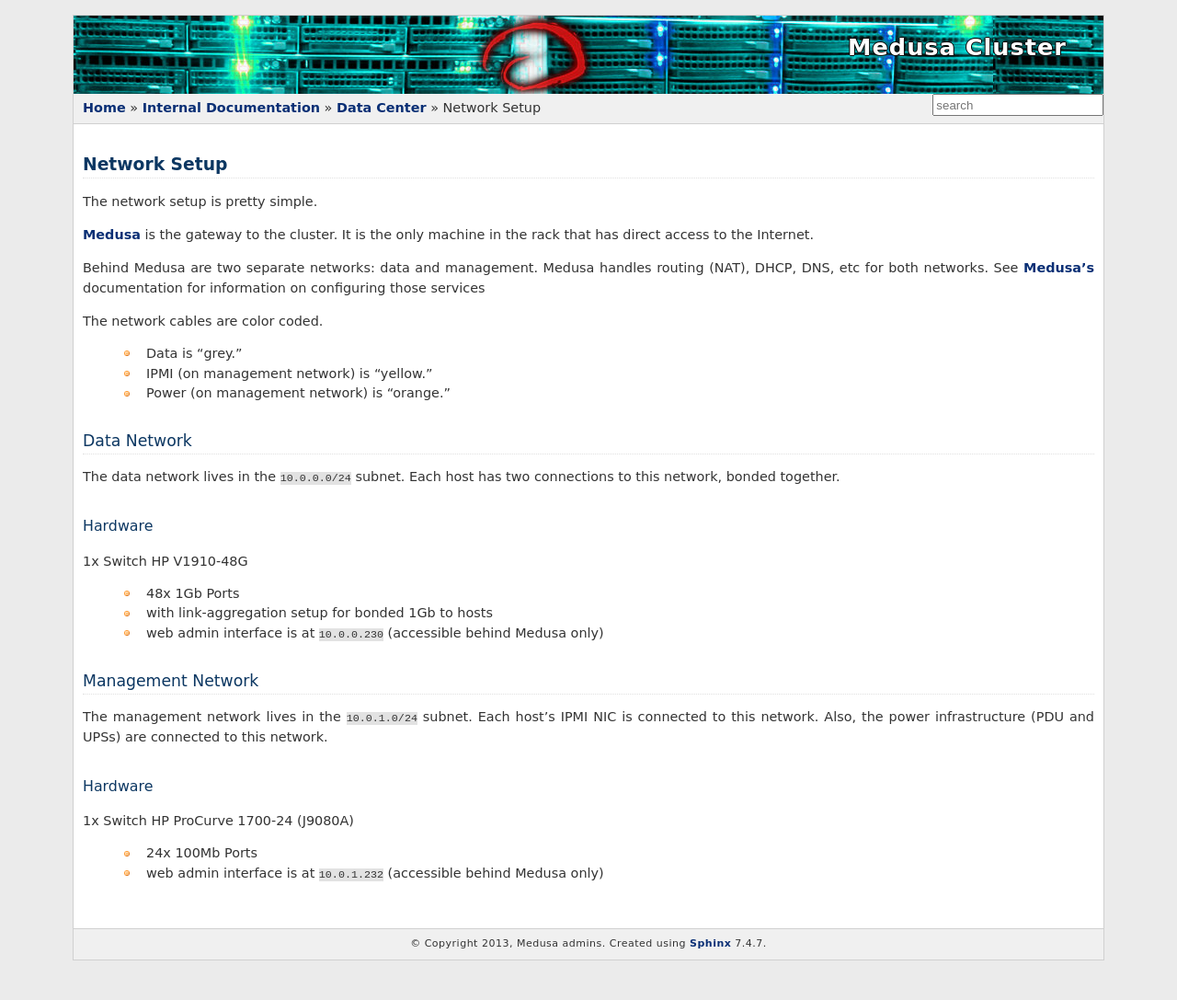
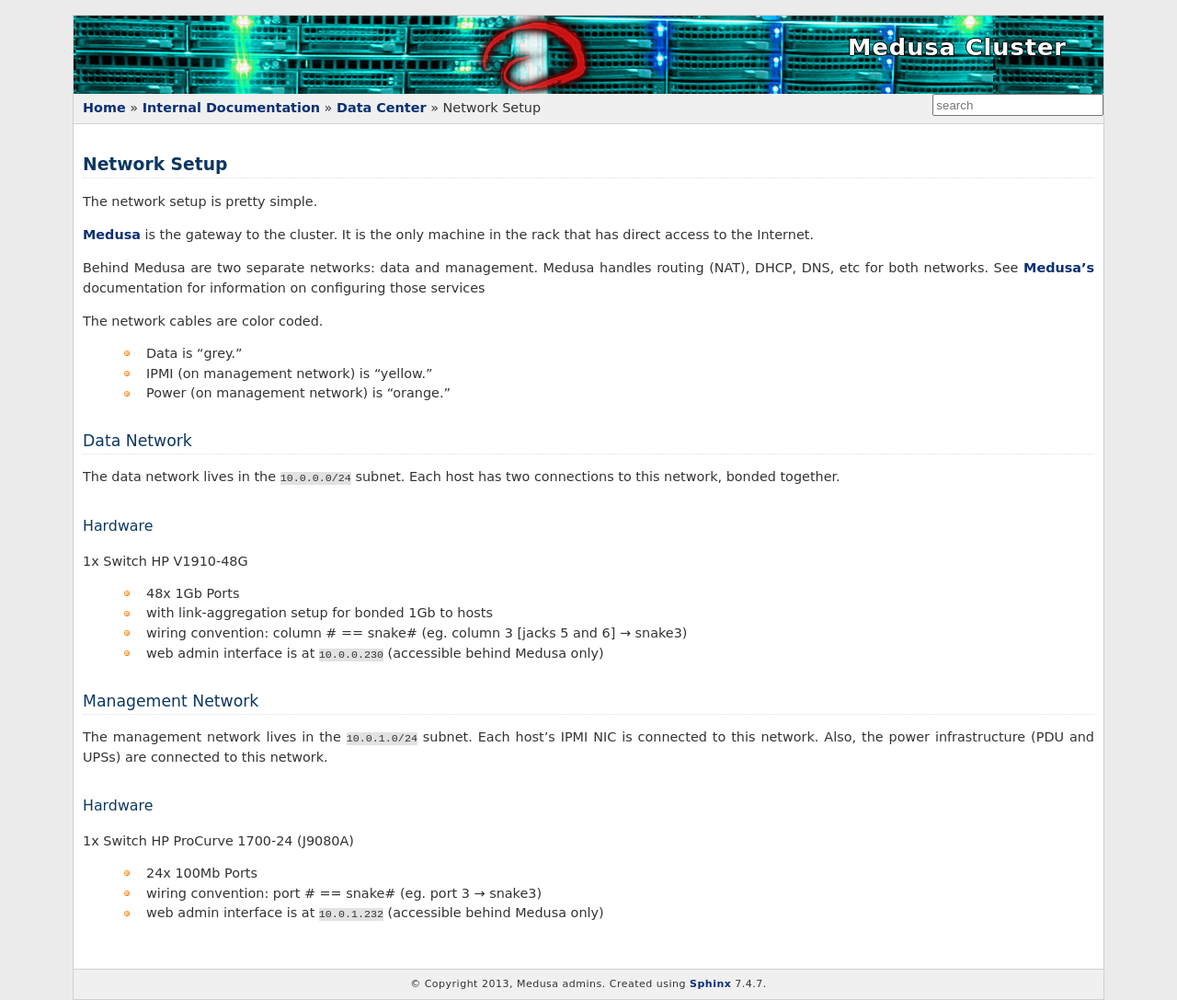
Before and after one commit to psychoinformatics-de/ipsy-docs, a Sphinx documentation site: the page built from source/internal/data_center/network.rst, in a window 1280 px wide. Shown: the whole page at 92% size. Built offline with Sphinx 7.4.7, drawn with Linux system fonts in a browser that asks for light colours; formulas are drawn with MathJax 3; before the commit the page ends 1044 px from its top, so only the background shows below that.

Commit message:
Info about wiring conventions

```diff
--- a/source/internal/data_center/network.rst
+++ b/source/internal/data_center/network.rst
@@ -30,6 +30,7 @@ Hardware
 
  * 48x 1Gb Ports
  * with link-aggregation setup for bonded 1Gb to hosts
+ * wiring convention: column # == snake# (eg. column 3 [jacks 5 and 6] → snake3)
  * web admin interface is at ``10.0.0.230`` (accessible behind Medusa only)
 
 Management Network
@@ -43,4 +44,5 @@ Hardware
 1x Switch HP ProCurve 1700-24 (J9080A)
 
  * 24x 100Mb Ports
+ * wiring convention: port # == snake# (eg. port 3 → snake3)
  * web admin interface is at ``10.0.1.232`` (accessible behind Medusa only)
```
